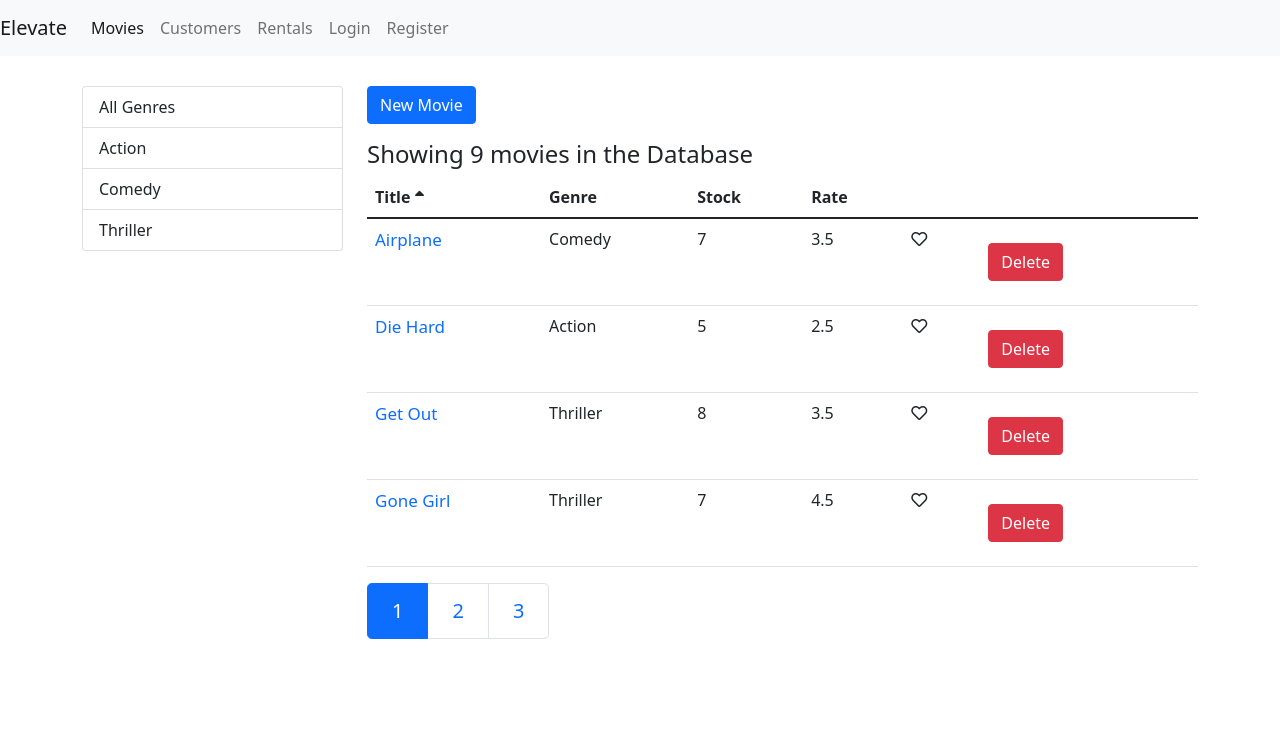
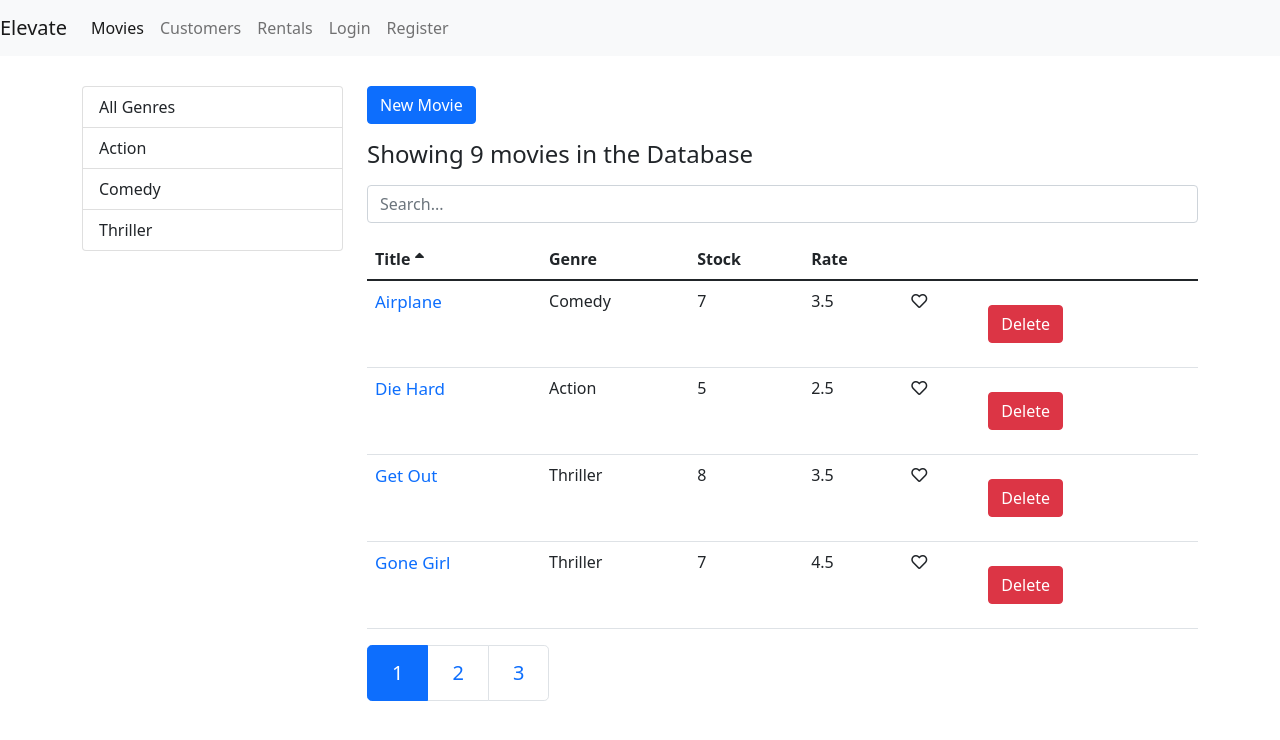
Before and after one commit to Veenakrishna2313/Elevate, a React (Create React App) app: page /movies in a window 1280 px wide. Shown: the top 740 px of the page. Built offline with nearby package versions, Linux system fonts and the light colour scheme.

Commit message:
search component complete

```diff
--- /dev/null
+++ b/src/Components/common/searchBox.jsx
@@ -0,0 +1,16 @@
+import React from "react";
+
+const SearchBox = ({ value, onChange }) => {
+  return (
+    <input
+      type="text"
+      name="query"
+      className="form-control my-3"
+      placeholder="Search..."
+      value={value}
+      onChange={e => onChange(e.currentTarget.value)}
+    />
+  );
+};
+
+export default SearchBox;
--- a/src/Components/movies.jsx
+++ b/src/Components/movies.jsx
@@ -7,6 +7,7 @@
 import { getGenres } from '../services/fakeGenreService';
 import ListGroup from './common/listGroup';
 import MoviesTable from './moviesTable';
+import SearchBox from './common/searchBox';
 import _ from 'lodash';
 
 
@@ -17,7 +18,8 @@
     currentPage:1,
     pageSize:4,
     genres:[],
-
+    searchQuery: "",
+    selectedGenre: null,
     sortColumn:{path:"title", order:"asc"}
     };
 
@@ -28,12 +30,7 @@
       this.setState({movies:getMovies(),genres })
     }
 
-    handleGenreSelect=(genre)=>{
-     console.log("Genre clicked!!",genre );
-     this.setState({selectedGenre:genre, currentPage:1});
 
-
-   }
 
    handleLike=(movie)=>{
 console.log("clicked!", movie._id + "liked " + movie.likes);
@@ -68,10 +65,26 @@
   this.setState({currentPage:page});
 }
 
+handleGenreSelect = genre => {
+    this.setState({ selectedGenre: genre, searchQuery: "", currentPage: 1 });
+  };
+
+  handleSearch = query => {
+    this.setState({ searchQuery: query, selectedGenre: null, currentPage: 1 });
+  };
+
+
+
 getPageData=()=>{
-  const {pageSize, currentPage,movies: allMovies, selectedGenre, sortColumn}= this.state;
+  const {pageSize, currentPage,movies: allMovies, selectedGenre, sortColumn, searchQuery}= this.state;
 
- const filtered=selectedGenre && selectedGenre._id?allMovies.filter(m=>m.genre._id===selectedGenre._id): allMovies;
+ let filtered=allMovies;
+ if (searchQuery)
+      filtered = allMovies.filter(m =>
+        m.title.toLowerCase().startsWith(searchQuery.toLowerCase())
+      );
+    else if (selectedGenre && selectedGenre._id)
+      filtered = allMovies.filter(m => m.genre._id === selectedGenre._id);
 
 
   const sorted=_.orderBy(filtered, [sortColumn.path], [sortColumn.order]);
@@ -88,7 +101,7 @@
 
     // conditional rendering : if the count is zero, then it ll show the first return statement. else it will render the table
     const {length:count}=this.state.movies;
-    const {pageSize, currentPage, sortColumn}= this.state;
+    const {pageSize, currentPage, sortColumn, searchQuery }= this.state;
     const {genres, selectedGenre}=this.state;
 
 
@@ -107,6 +120,9 @@
       <Link to="/movies/new" className="btn btn-primary mb-3" >New Movie </Link>
 
       <h4>Showing {totalCount} movies in the Database </h4>
+
+      <SearchBox value={searchQuery} onChange={this.handleSearch} />
+
       <MoviesTable movies={movies} onDelete={this.handleDelete} onLike={this.handleLike} onSort={this.handleSort} sortColumn={sortColumn}>
       </MoviesTable>
 
```
